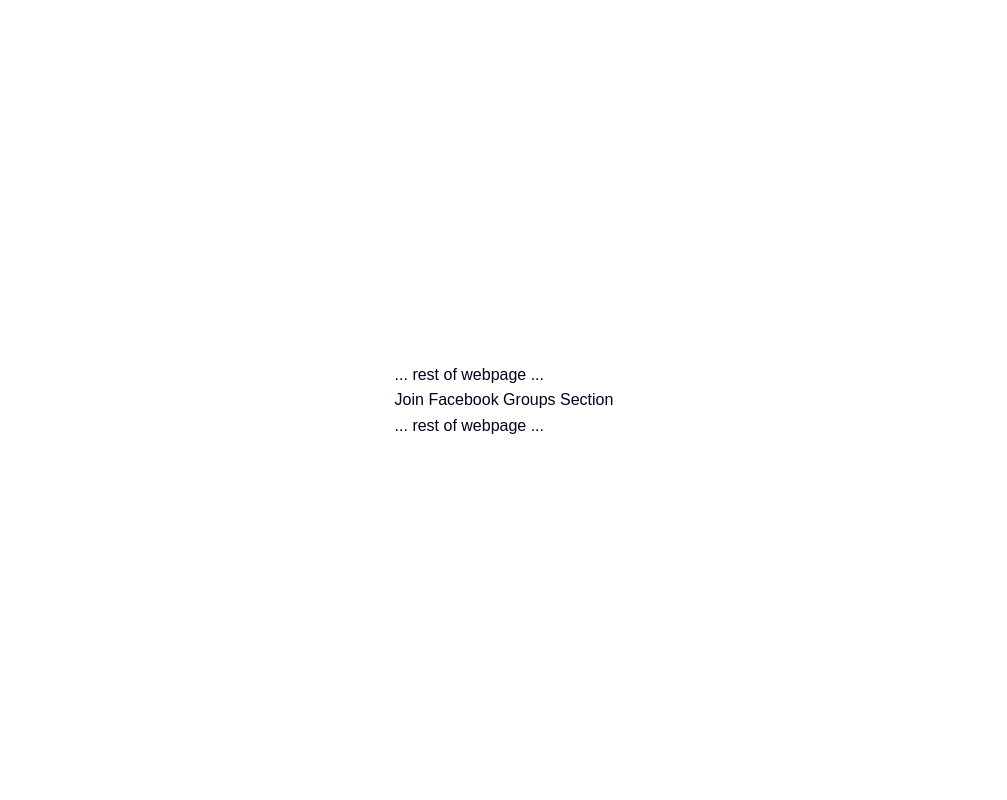
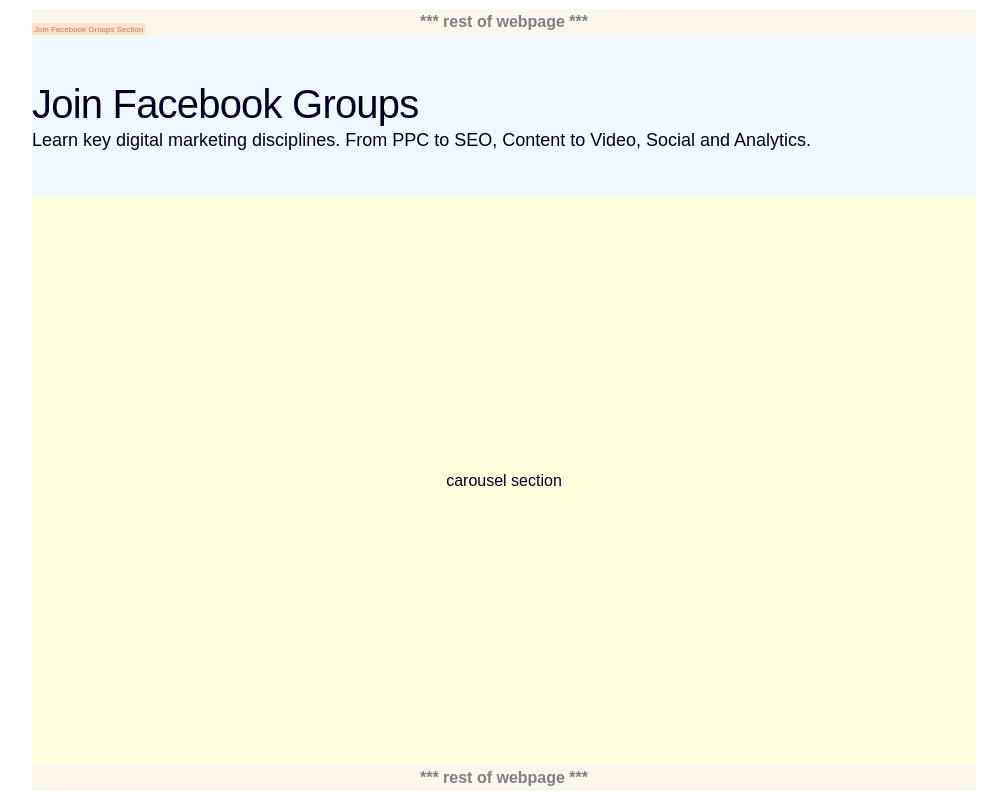
Before and after one commit to gregidonut/AlphaFourTestTask, a plain HTML site: page index.html in a window 1280 px wide. Shown: the whole page, without its empty margins (136-1143 px from the left). Drawn offline with Linux system fonts and the light colour scheme.

Commit message:
feat: add general wireframe of main section sizes
Just to visualize the height of the main sections

```diff
--- a/index.html
+++ b/index.html
@@ -8,14 +8,27 @@
 </head>
 <body>
 <main>
-    <div>
-        ... rest of webpage ...
+    <div class="filler-div">
+        *** rest of webpage ***
     </div>
     <section id="join-facebook-groups-section">
-        Join Facebook Groups Section
+        <section class="header-section">
+            <h2>
+               Join Facebook Groups
+            </h2>
+            <p>
+                Learn key digital marketing disciplines. From PPC to SEO, Content to Video, Social and Analytics.
+            </p>
+        </section>
+        <section class="carousel">
+                carousel section
+        </section>
+        <span id="join-facebook-groups-section-dev-label">
+            Join Facebook Groups Section
+        </span>
     </section>
-    <div>
-        ... rest of webpage ...
+    <div class="filler-div">
+        *** rest of webpage ***
     </div>
 </main>
 </body>
--- a/style.css
+++ b/style.css
@@ -0,0 +1,84 @@
+main {
+    display: flex;
+    align-items: center;
+    justify-content: center;
+    flex-direction: column;
+
+    width: 100%;
+    padding: 0 16.8rem;
+}
+
+main div.filler-div {
+    width: 100%;
+    background: rgba(250, 235, 215, 0.5);
+    color: grey;
+
+    text-align: center;
+    font-weight: bold;
+}
+
+section#join-facebook-groups-section {
+    width: 100%;
+    height: 73rem;
+
+    display: flex;
+    align-items: center;
+    justify-content: center;
+    flex-direction: column;
+
+    position: relative;
+}
+
+section#join-facebook-groups-section span#join-facebook-groups-section-dev-label{
+    position: absolute;
+    top: -1.2rem;
+    left: 0;
+
+    background: navajowhite;
+
+    font-size: .8rem;
+    color: darkred;
+
+    padding: .2rem;
+
+    line-height: normal;
+    z-index: -1;
+}
+
+section#join-facebook-groups-section section.header-section{
+    background: aliceblue;
+    height: 16.2rem;
+    width: 100%;
+
+    display: flex;
+    align-items: start;
+    justify-content: center;
+    flex-direction: column;
+}
+
+section#join-facebook-groups-section section.header-section h2{
+    font-size: 4rem;
+
+    font-style: normal;
+    font-weight: 500;
+    line-height: 48px; /* 120% */
+    letter-spacing: -0.8px;
+}
+section#join-facebook-groups-section section.header-section p{
+    font-size: 1.8rem;
+
+    font-style: normal;
+    font-weight: 400;
+    line-height: 24px;
+}
+
+section#join-facebook-groups-section section.carousel{
+    background: lightyellow;
+    width: 100%;
+    flex-grow: 1;
+
+    display: flex;
+    align-items: center;
+    justify-content: center;
+    flex-direction: column;
+}
```
